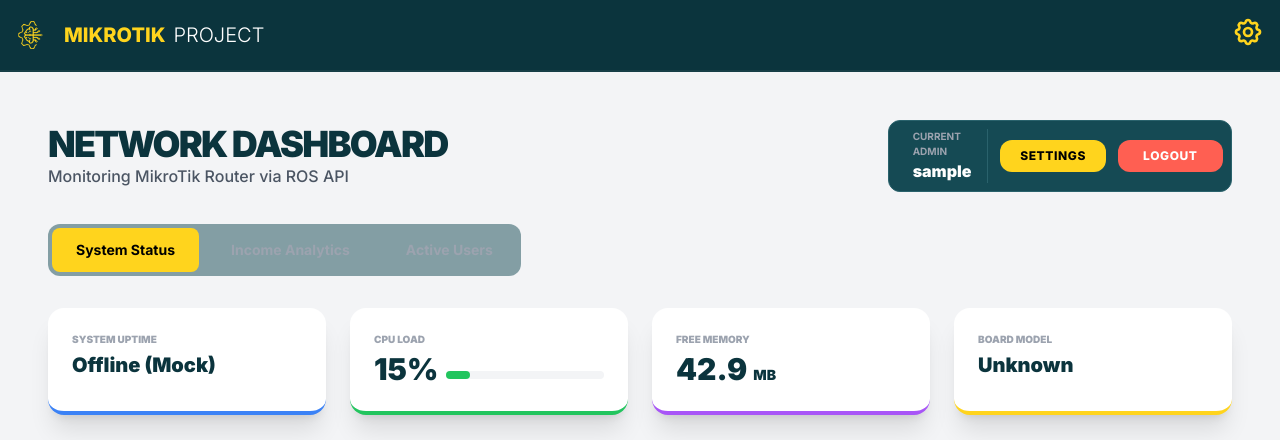
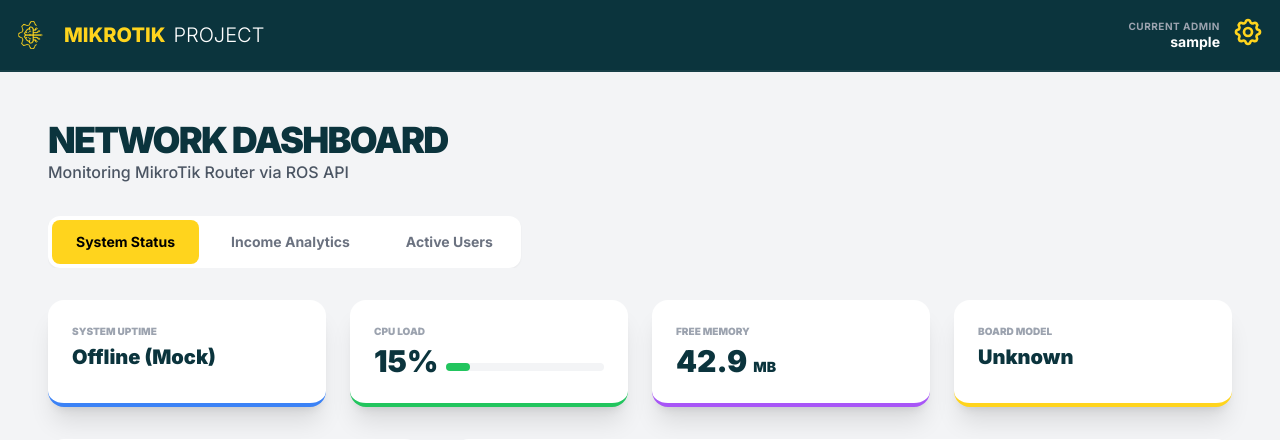
Before and after one commit to jsnb21/mikrotik-project, a Flask app: page /admin in a window 1280 px wide. Shown: the top 440 px of the page. Run offline with Flask 3, Linux system fonts and the light colour scheme; the visitor is signed in with stand-in values (Sample User, id 1); data comes from the database, SQL or seed files in the repository; data that the repository does not hold is empty; some libraries are stand-ins or nearby versions.

Commit message:
Refactor admin and base templates for improved UI
Moved current admin info from admin.html to base.html for better consistency and DRYness. Updated tab and button styles for improved visual clarity and accessibility.

```diff
--- a/app/templates/admin.html
+++ b/app/templates/admin.html
@@ -8,26 +8,18 @@
             <h1 class="text-4xl font-black text-[#0b343d] uppercase tracking-tighter">Network Dashboard</h1>
             <p class="text-gray-600 font-medium">Monitoring MikroTik Router via ROS API</p>
         </div>
-        <div class="flex gap-3 items-center bg-[#154a54] p-2 rounded-xl border border-[#2a626c]">
-            <div class="px-4 border-r border-[#2a626c]">
-                <p class="text-[10px] uppercase font-bold text-gray-400">Current Admin</p>
-                <span class="text-white font-black">{{ current_user.username }}</span>
-            </div>
-            <a href="{{ url_for('main.admin_settings') }}" class="btn btn-confirm py-2 px-4 text-xs">Settings</a>
-            <a href="{{ url_for('main.logout') }}" class="btn btn-danger py-2 px-4 text-xs">Logout</a>
-        </div>
     </div>
 
     <!-- Tabs Navigation -->
     <div class="mb-8 overflow-x-auto">
-        <nav class="flex space-x-2 bg-[#154a54]/50 p-1 rounded-xl w-fit" aria-label="Tabs">
+        <nav class="flex space-x-2 bg-white p-1 rounded-xl w-fit shadow-sm" aria-label="Tabs">
             <button onclick="switchTab('network')" id="tab-network" class="tab-btn px-6 py-3 rounded-lg font-bold text-sm transition-all duration-200 bg-[#ffd41d] text-black">
                 System Status
             </button>
-            <button onclick="switchTab('finance')" id="tab-finance" class="tab-btn px-6 py-3 rounded-lg font-bold text-sm transition-all duration-200 text-gray-400 hover:text-white">
+            <button onclick="switchTab('finance')" id="tab-finance" class="tab-btn px-6 py-3 rounded-lg font-bold text-sm transition-all duration-200 text-gray-500 hover:text-gray-900">
                 Income Analytics
             </button>
-            <button onclick="switchTab('sessions')" id="tab-sessions" class="tab-btn px-6 py-3 rounded-lg font-bold text-sm transition-all duration-200 text-gray-400 hover:text-white">
+            <button onclick="switchTab('sessions')" id="tab-sessions" class="tab-btn px-6 py-3 rounded-lg font-bold text-sm transition-all duration-200 text-gray-500 hover:text-gray-900">
                 Active Users
             </button>
         </nav>
@@ -195,12 +187,12 @@
 
         document.querySelectorAll('.tab-btn').forEach(btn => {
             btn.classList.remove('bg-[#ffd41d]', 'text-black');
-            btn.classList.add('text-gray-400', 'hover:text-white');
+            btn.classList.add('text-gray-500', 'hover:text-gray-900');
         });
 
         const activeBtn = document.getElementById('tab-' + tabName);
         activeBtn.classList.add('bg-[#ffd41d]', 'text-black');
-        activeBtn.classList.remove('text-gray-400', 'hover:text-white');
+        activeBtn.classList.remove('text-gray-500', 'hover:text-gray-900');
     }
 
     // Chart customization
--- a/app/templates/base.html
+++ b/app/templates/base.html
@@ -23,8 +23,13 @@
             </h1>
 
             <!-- User Menu -->
+            <div class="flex items-center gap-3">
+                {% if current_user.is_authenticated %}
+                <div class="text-right hidden sm:block">
+                    <p class="text-[10px] font-bold text-gray-400 uppercase tracking-wider leading-none">Current Admin</p>
+                    <p class="text-white font-bold text-sm leading-none mt-1">{{ current_user.username }}</p>
+                </div>
                 <div class="relative">
-                {% if current_user.is_authenticated %}
                     <button type="button" class="text-[#ffd41d] hover:text-white focus:outline-none" onclick="document.getElementById('user-dropdown').classList.toggle('hidden')">
                         <svg xmlns="http://www.w3.org/2000/svg" class="h-8 w-8" fill="none" viewBox="0 0 24 24" stroke="currentColor">
                             <path stroke-linecap="round" stroke-linejoin="round" stroke-width="2" d="M10.325 4.317c.426-1.756 2.924-1.756 3.35 0a1.724 1.724 0 002.573 1.066c1.543-.94 3.31.826 2.37 2.37a1.724 1.724 0 001.065 2.572c1.756.426 1.756 2.924 0 3.35a1.724 1.724 0 00-1.066 2.573c.94 1.543-.826 3.31-2.37 2.37a1.724 1.724 0 00-2.572 1.065c-.426 1.756-2.924 1.756-3.35 0a1.724 1.724 0 00-2.573-1.066c-1.543.94-3.31-.826-2.37-2.37a1.724 1.724 0 00-1.065-2.572c-1.756-.426-1.756-2.924 0-3.35a1.724 1.724 0 001.066-2.573c-.94-1.543.826-3.31 2.37-2.37.996.608 2.296.07 2.572-1.065z" />
@@ -34,6 +39,7 @@
                     <div id="user-dropdown" class="origin-top-right absolute right-0 mt-2 w-48 rounded-md shadow-lg py-1 bg-white ring-1 ring-black ring-opacity-5 hidden z-50">
                         <a href="{{ url_for('main.admin_settings') }}" class="block px-4 py-2 text-sm text-gray-700 hover:bg-gray-100">Settings</a>
                         <a href="{{ url_for('main.logout') }}" class="block px-4 py-2 text-sm text-gray-700 hover:bg-gray-100">Logout</a>
+                    </div>
                 </div>
                 <script>
                     window.addEventListener('click', function(e) {
```
Lines whose indentation alone changed are shown as unchanged.
